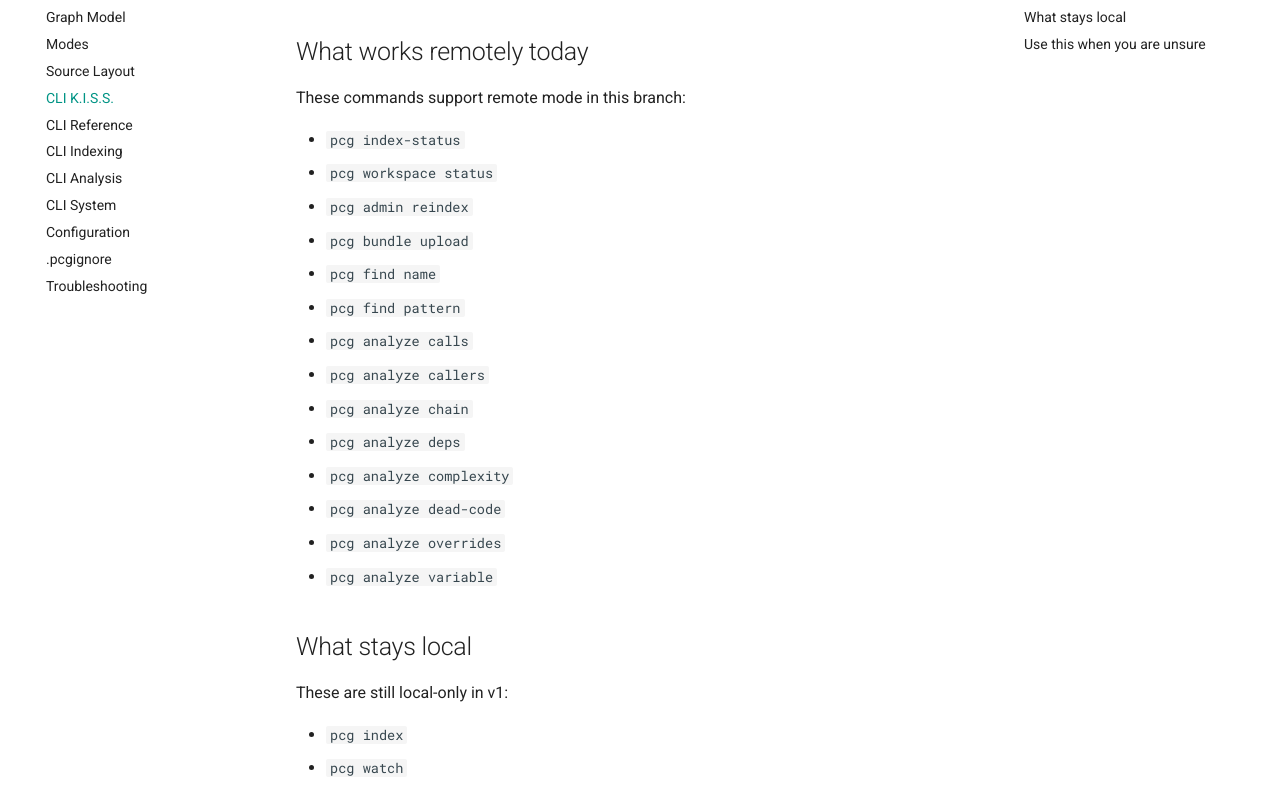
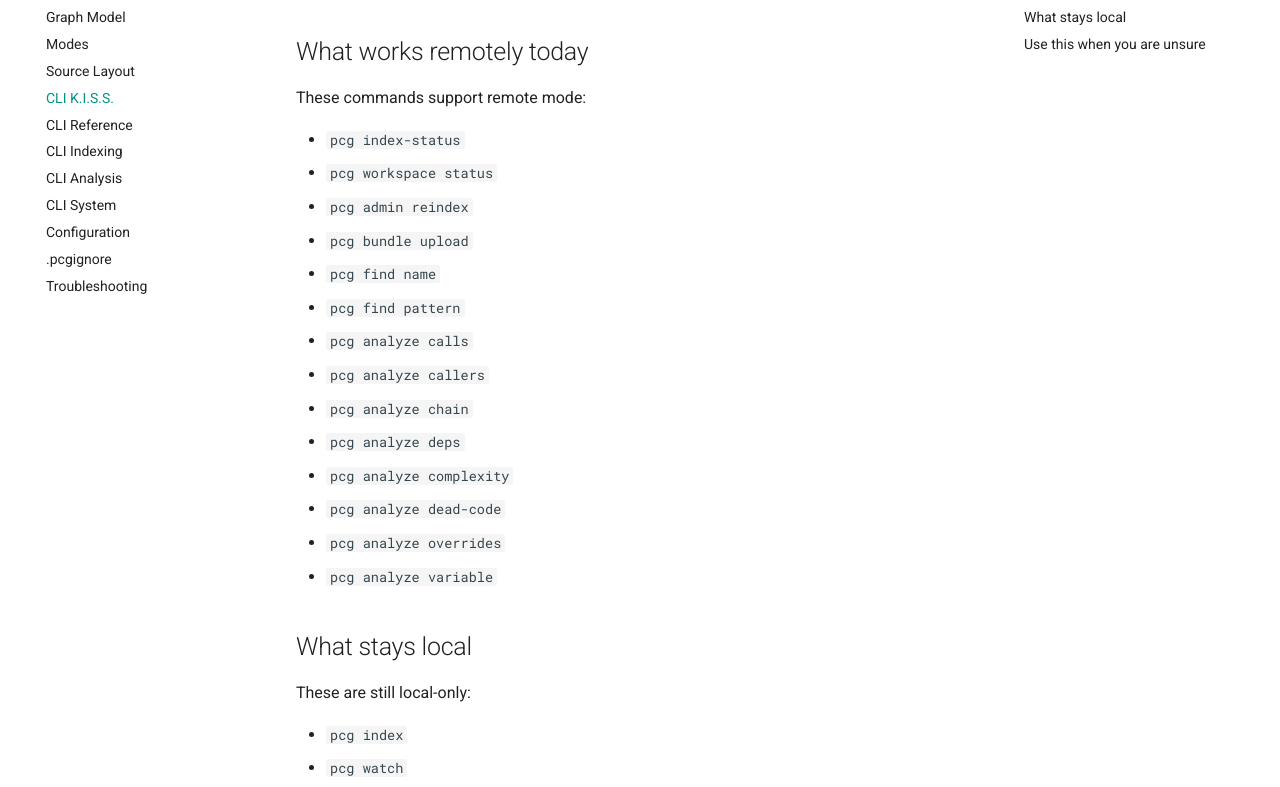
Before and after one commit to platformcontext/platform-context-graph, an MkDocs documentation site: the page built from docs/docs/reference/cli-kiss.md, in a window 1280 px wide and 1400 px high, scrolled down 1195 px. Shown: the part 172-959 px from the top of the window. Built offline with MkDocs 1.6.1 and Material for MkDocs 9.7.7, drawn with Linux system fonts in a browser that asks for light colours; comment, search, counter and statistics services are not loaded; some of the changed text lies outside the part shown.

Commit message:
docs: remove branch-specific CLI wording

```diff
--- a/docs/docs/reference/cli-kiss.md
+++ b/docs/docs/reference/cli-kiss.md
@@ -7,7 +7,7 @@ If you only remember five things about `pcg`, make it these:
 1. `pcg` has a local mode and a remote mode.
 2. Local mode works on your machine and your local graph.
 3. Remote mode is explicit and uses the HTTP API.
-4. Not every command supports remote mode in v1.
+4. Not every command supports remote mode yet.
 5. `pcg help` shows the full public command tree.
 
 ## Quick local workflow
@@ -61,7 +61,7 @@ pcg admin reindex --profile qa
 
 ## What works remotely today
 
-These commands support remote mode in this branch:
+These commands support remote mode:
 
 - `pcg index-status`
 - `pcg workspace status`
@@ -80,7 +80,7 @@ These commands support remote mode in this branch:
 
 ## What stays local
 
-These are still local-only in v1:
+These are still local-only:
 
 - `pcg index`
 - `pcg watch`
```
Also changed, not shown: docs/docs/reference/cli-reference.md (+3 -3 lines).
